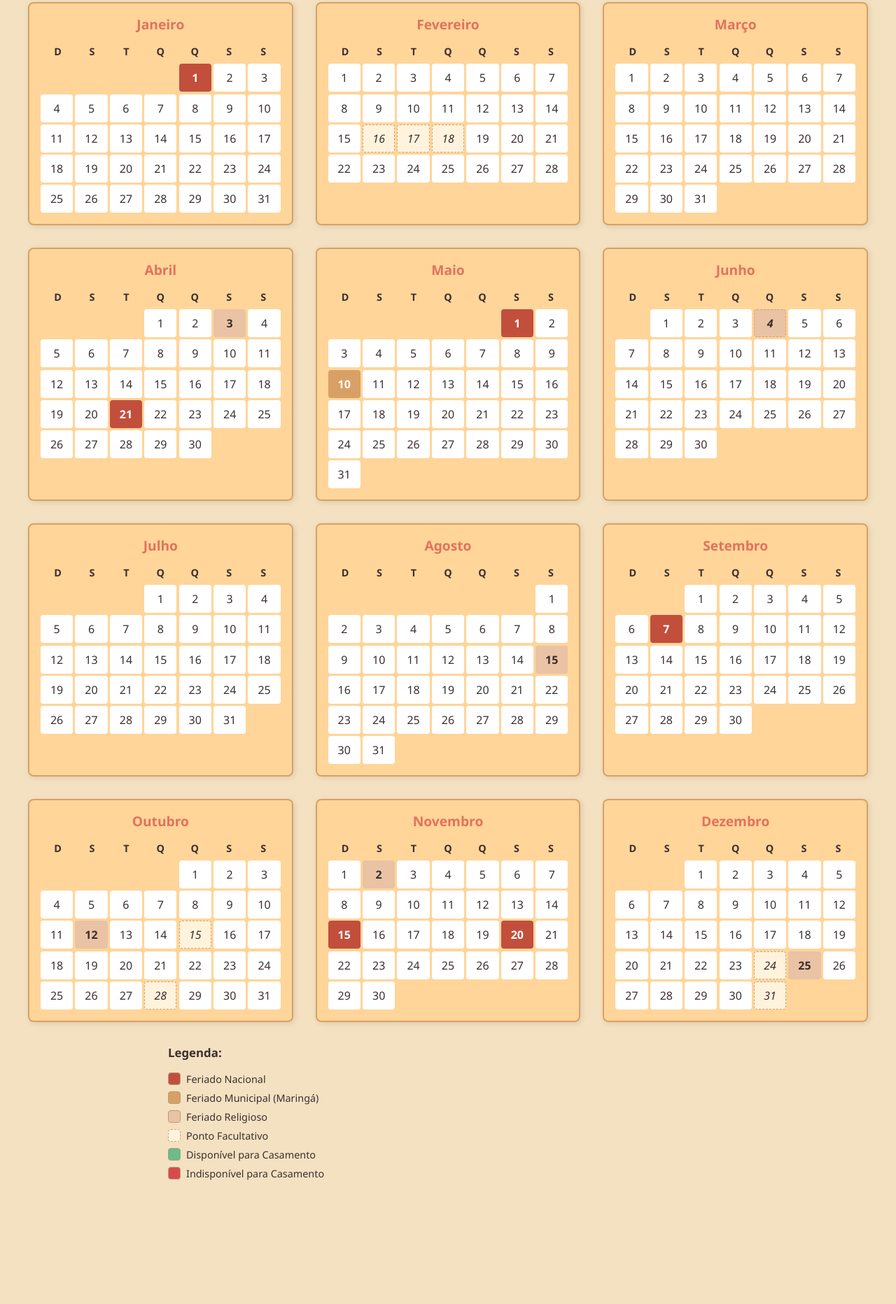
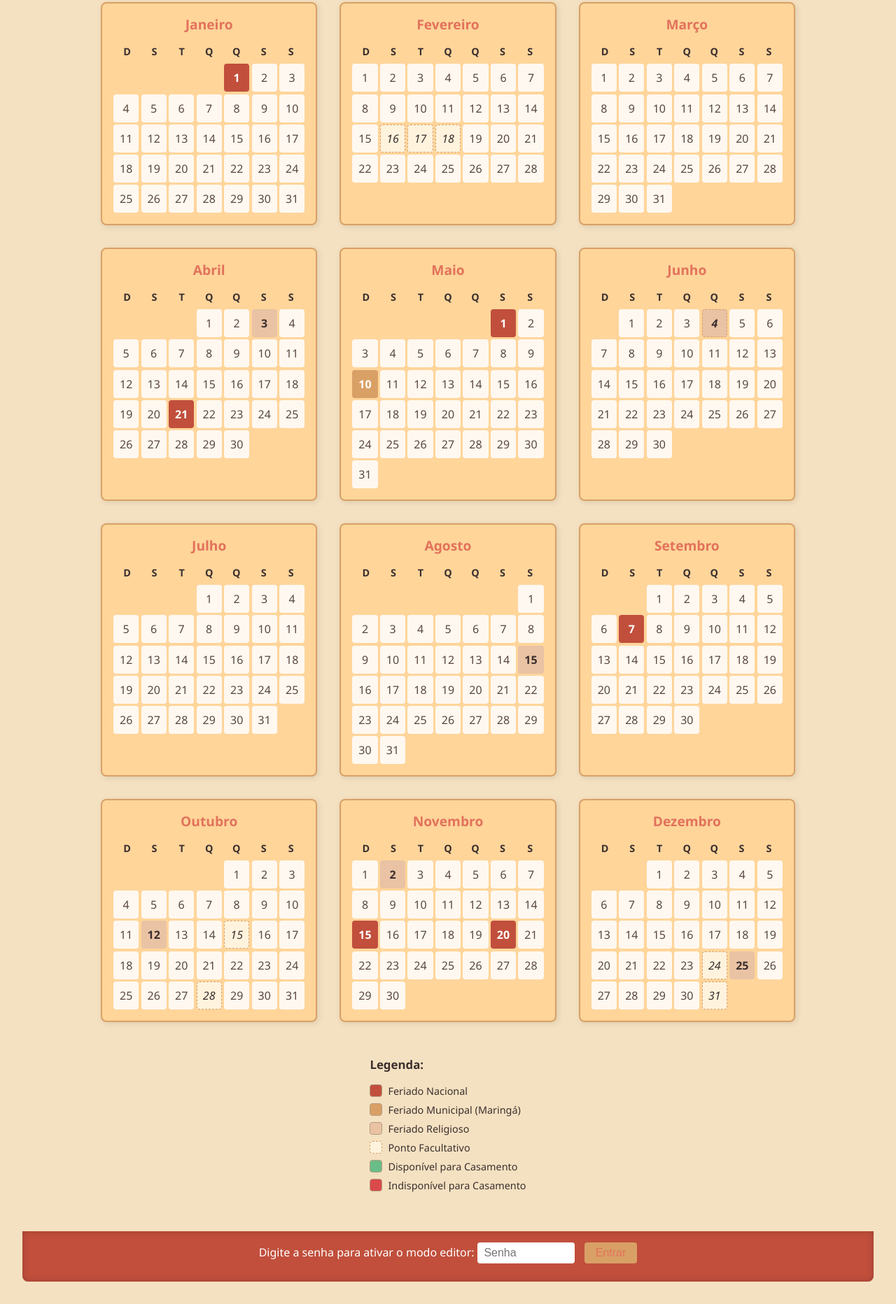
Before and after one commit to ParoquiaSantoExpedito/CasamentosSantoExpedito, a plain HTML site: page index.html in a window 1280 px wide. Shown: the part 125-1989 px from the top of the page at 70% size. Before the commit the page ends 1852 px from the top, so only its background shows below. Drawn offline with Linux system fonts and the light colour scheme.

Commit message:
Update index.html

```diff
--- a/index.html
+++ b/index.html
@@ -3,7 +3,7 @@
 <head>
   <meta charset="UTF-8" />
   <meta name="viewport" content="width=device-width, initial-scale=1" />
-  <title>Calendário de casamentos de 2026</title>
+  <title>Calendário 2026 - Maringá - Disponibilidade Casamento</title>
   <style>
     :root {
       --terracota: #E2725B;
@@ -28,6 +28,10 @@
       -webkit-font-smoothing: antialiased;
       -moz-osx-font-smoothing: grayscale;
       user-select: none;
+      min-height: 100vh;
+      display: flex;
+      flex-direction: column;
+      justify-content: flex-start;
     }
 
     h1 {
@@ -43,6 +47,7 @@
       gap: 2rem;
       max-width: 1200px;
       margin: 0 auto;
+      flex-grow: 1;
     }
 
     .mes {
@@ -147,10 +152,18 @@
       border: 2px solid #7A3B3B !important;
     }
 
+    /* Cursor e seleção para feriados não clicáveis */
+    .dia.feriado-nacional,
+    .dia.feriado-municipal,
+    .dia.facultativo,
+    .dia.feriado-religioso {
+      cursor: default;
+    }
+
     /* Legenda */
     .legenda {
       max-width: 800px;
-      margin: 2rem auto 0 auto;
+      margin: 2rem auto 1rem auto;
       font-size: 0.9rem;
       user-select: text;
     }
@@ -172,18 +185,60 @@
       box-sizing: border-box;
     }
 
-    /* Cursor e seleção para feriados não clicáveis */
-    .dia.feriado-nacional,
-    .dia.feriado-municipal,
-    .dia.facultativo,
-    .dia.feriado-religioso {
+    /* Área senha no rodapé */
+    footer {
+      background: #C14F3C;
+      padding: 1rem 2rem;
+      color: white;
+      text-align: center;
+      user-select: text;
+      box-shadow: inset 0 0 10px rgba(0,0,0,0.2);
+      margin-top: 2rem;
+      border-radius: 0 0 8px 8px;
+    }
+
+    footer input[type="password"] {
+      padding: 0.4rem 0.6rem;
+      font-size: 1rem;
+      border-radius: 4px;
+      border: none;
+      margin-right: 0.6rem;
+      outline: none;
+      max-width: 120px;
+    }
+
+    footer button {
+      padding: 0.4rem 1rem;
+      font-size: 1rem;
+      border-radius: 4px;
+      border: none;
+      background-color: var(--caramelo-escuro);
+      color: var(--terracota);
+      cursor: pointer;
+      transition: background-color 0.3s ease;
+    }
+
+    footer button:hover {
+      background-color: var(--terracota-escuro);
+      color: white;
+    }
+
+    footer .msg {
+      margin-top: 0.6rem;
+      font-weight: bold;
+    }
+
+    /* Desabilitar pointer-events no modo espectador para dias clicáveis */
+    .no-edit .dia:not(.feriado-nacional):not(.feriado-municipal):not(.facultativo):not(.feriado-religioso) {
+      pointer-events: none;
       cursor: default;
+      opacity: 0.85;
     }
   </style>
 </head>
 <body>
-  <h1>Calendário de casamentos de 2026</h1>
-  <div class="ano" id="calendario"></div>
+  <h1>Calendário 2026 – Maringá (Disponibilidade para Casamento)</h1>
+  <div class="ano no-edit" id="calendario"></div>
 
   <div class="legenda">
     <h3>Legenda:</h3>
@@ -194,6 +249,13 @@
     <div><span class="cor-box" style="background-color:#6ABD88;"></span>Disponível para Casamento</div>
     <div><span class="cor-box" style="background-color:#D94A4A;"></span>Indisponível para Casamento</div>
   </div>
+
+  <footer>
+    <label for="senhaInput">Digite a senha para ativar o modo editor:</label>
+    <input type="password" id="senhaInput" placeholder="Senha" autocomplete="off" />
+    <button id="entrarBtn">Entrar</button>
+    <div class="msg" id="msg"></div>
+  </footer>
 
 <script>
   const meses = [
@@ -234,120 +296,200 @@
   const storageKey = 'disponibilidadeCasamento2026';
 
   // Carrega estado salvo do localStorage
-  let disponibilidadeSalva = JSON.parse(localStorage.getItem(storageKey)) || {};
+  let disponibilidadeSalva = JSON.parse(localStorage.getItem(storageKey) || "{}");
 
-  // Formata chave para armazenamento e lookup: "MM-DD"
-  function formatKey(month, day) {
-    return `${String(month + 1).padStart(2, '0')}-${String(day).padStart(2, '0')}`;
+  // Estado do modo editor
+  let modoEditor = false;
+
+  // Função para criar o calendário
+  function criarCalendario() {
+    containerAno.innerHTML = '';
+
+    for(let m=0; m < 12; m++) {
+      const mesDiv = document.createElement('div');
+      mesDiv.className = 'mes';
+
+      // Título do mês
+      const titulo = document.createElement('h2');
+      titulo.textContent = meses[m];
+      mesDiv.appendChild(titulo);
+
+      // Dias da semana
+      const cabecalhoDias = document.createElement('div');
+      cabecalhoDias.className = 'dias-semana';
+      diasSemana.forEach(d => {
+        const diaLetra = document.createElement('div');
+        diaLetra.textContent = d;
+        cabecalhoDias.appendChild(diaLetra);
+      });
+      mesDiv.appendChild(cabecalhoDias);
+
+      // Dias do mês
+      const diasGrid = document.createElement('div');
+      diasGrid.className = 'dias';
+
+      const primeiroDia = new Date(ano, m, 1).getDay(); // 0 (dom) a 6 (sab)
+      const qtdDias = new Date(ano, m + 1, 0).getDate();
+
+      // Ajustar para nosso calendário domingo=0 ... já está certo
+
+      // Espaços vazios antes do primeiro dia
+      for(let i=0; i<primeiroDia; i++) {
+        const vazio = document.createElement('div');
+        vazio.className = 'dia vazio';
+        vazio.textContent = '';
+        diasGrid.appendChild(vazio);
+      }
+
+      // Criar dias
+      for(let d=1; d <= qtdDias; d++) {
+        const diaDiv = document.createElement('div');
+        diaDiv.className = 'dia';
+        diaDiv.textContent = d;
+
+        // Data no formato MM-DD (com zero à esquerda)
+        const mm = (m+1).toString().padStart(2, '0');
+        const dd = d.toString().padStart(2, '0');
+        const dataStr = `${mm}-${dd}`;
+
+        // Verifica se é sábado para possível casamento (vai ficar clicável se modoEditor = true)
+        const dataObj = new Date(ano, m, d);
+        const diaSemana = dataObj.getDay();
+
+        // Marca feriados
+        if(feriados[dataStr]) {
+          const tipos = feriados[dataStr];
+          if(tipos.includes('nacional')) {
+            diaDiv.classList.add('feriado-nacional');
+          }
+          if(tipos.includes('municipal')) {
+            diaDiv.classList.add('feriado-municipal');
+          }
+          if(tipos.includes('facultativo')) {
+            diaDiv.classList.add('facultativo');
+          }
+          if(tipos.includes('religioso')) {
+            diaDiv.classList.add('feriado-religioso');
+          }
+        }
+
+        // Só permite clicar para marcar disponibilidade em sábados que NÃO são feriados
+        // (Feriados não clicáveis)
+        if(diaSemana === 6 && !diaDiv.classList.contains('feriado-nacional') && !diaDiv.classList.contains('feriado-municipal') && !diaDiv.classList.contains('facultativo') && !diaDiv.classList.contains('feriado-religioso')) {
+          diaDiv.dataset.clicavel = 'true';
+          diaDiv.style.cursor = modoEditor ? 'pointer' : 'default';
+        } else {
+          diaDiv.dataset.clicavel = 'false';
+          diaDiv.style.cursor = 'default';
+        }
+
+        // Aplica estado salvo (disponível ou indisponível)
+        if(disponibilidadeSalva[dataStr] === 'disponivel') {
+          diaDiv.classList.add('disponivel');
+        } else if(disponibilidadeSalva[dataStr] === 'indisponivel') {
+          diaDiv.classList.add('indisponivel');
+        }
+
+        diasGrid.appendChild(diaDiv);
+      }
+
+      mesDiv.appendChild(diasGrid);
+      containerAno.appendChild(mesDiv);
+    }
   }
 
-  // Função para alternar estado de disponibilidade no clique
-  // Ciclo: neutro -> disponível -> indisponível -> neutro
-  function alternarEstado(diaDiv, chave) {
-    // Se feriado, não permite editar
-    if (diaDiv.classList.contains('feriado-nacional') ||
-        diaDiv.classList.contains('feriado-municipal') ||
-        diaDiv.classList.contains('facultativo') ||
-        diaDiv.classList.contains('feriado-religioso')) {
-      return;
+  criarCalendario();
+
+  // Atualiza os cursos e pointer-events conforme o modo
+  function atualizarModo() {
+    if(modoEditor) {
+      containerAno.classList.remove('no-edit');
+      // Atualiza cursores para dias clicáveis
+      document.querySelectorAll('.dia').forEach(diaDiv => {
+        if(diaDiv.dataset.clicavel === 'true') {
+          diaDiv.style.cursor = 'pointer';
+        } else {
+          diaDiv.style.cursor = 'default';
+        }
+      });
+    } else {
+      containerAno.classList.add('no-edit');
+      // Desabilita clique e muda cursor
+      document.querySelectorAll('.dia').forEach(diaDiv => {
+        diaDiv.style.cursor = 'default';
+      });
     }
+  }
 
-    // Remove estados anteriores
-    diaDiv.classList.remove('disponivel', 'indisponivel');
+  atualizarModo();
 
-    let estadoAtual = disponibilidadeSalva[chave] || 'neutro';
+  // Interação clique para marcar dias (apenas modo editor)
+  containerAno.addEventListener('click', e => {
+    if(!modoEditor) return;
 
-    if (estadoAtual === 'neutro') {
-      diaDiv.classList.add('disponivel');
-      disponibilidadeSalva[chave] = 'disponivel';
-    } else if (estadoAtual === 'disponivel') {
-      diaDiv.classList.add('indisponivel');
-      disponibilidadeSalva[chave] = 'indisponivel';
+    const el = e.target;
+    if(el.classList.contains('dia') && el.dataset.clicavel === 'true') {
+      // Alternar estados: nada -> disponivel -> indisponivel -> nada
+      if(el.classList.contains('disponivel')) {
+        el.classList.remove('disponivel');
+        el.classList.add('indisponivel');
+        salvarEstado(el, 'indisponivel');
+      } else if(el.classList.contains('indisponivel')) {
+        el.classList.remove('indisponivel');
+        salvarEstado(el, null);
+      } else {
+        el.classList.add('disponivel');
+        salvarEstado(el, 'disponivel');
+      }
+    }
+  });
+
+  // Salva estado no localStorage
+  function salvarEstado(diaEl, estado) {
+    // Identifica a data
+    // Precisamos do mês e dia
+    // Vamos pegar mês pelo elemento pai: h2 do mês, e o dia pelo texto do elemento
+    let mesEl = diaEl.closest('.mes').querySelector('h2').textContent;
+    let diaNum = diaEl.textContent;
+
+    let mesIdx = meses.indexOf(mesEl) + 1; // 1-based
+    let mm = mesIdx.toString().padStart(2, '0');
+    let dd = diaNum.toString().padStart(2, '0');
+    let chave = `${mm}-${dd}`;
+
+    if(estado) {
+      disponibilidadeSalva[chave] = estado;
     } else {
-      // volta para neutro
       delete disponibilidadeSalva[chave];
     }
 
-    // Salva no localStorage
     localStorage.setItem(storageKey, JSON.stringify(disponibilidadeSalva));
   }
 
-  function criarCalendarioMes(mesIndex) {
-    const mesDiv = document.createElement('div');
-    mesDiv.className = 'mes';
+  // Login/Modo editor com senha
+  const senhaCorreta = '1904';
+  const senhaInput = document.getElementById('senhaInput');
+  const entrarBtn = document.getElementById('entrarBtn');
+  const msgDiv = document.getElementById('msg');
 
-    const titulo = document.createElement('h2');
-    titulo.textContent = meses[mesIndex];
-    mesDiv.appendChild(titulo);
+  entrarBtn.addEventListener('click', () => {
+    const senha = senhaInput.value.trim();
+    if(senha === senhaCorreta) {
+      modoEditor = true;
+      atualizarModo();
+      msgDiv.style.color = '#6ABD88';
+      msgDiv.textContent = 'Modo editor ativado! Clique nos sábados para marcar disponibilidade.';
+      senhaInput.value = '';
+      senhaInput.disabled = true;
+      entrarBtn.disabled = true;
+    } else {
+      msgDiv.style.color = '#D94A4A';
+      msgDiv.textContent = 'Senha incorreta. Tente novamente.';
+      senhaInput.value = '';
+      senhaInput.focus();
+    }
+  });
 
-    const diasSemanaDiv = document.createElement('div');
-    diasSemanaDiv.className = 'dias-semana';
-    diasSemana.forEach(dia => {
-      const span = document.createElement('span');
-      span.textContent = dia;
-      diasSemanaDiv.appendChild(span);
-    });
-    mesDiv.appendChild(diasSemanaDiv);
-
-    const diasDiv = document.createElement('div');
-    diasDiv.className = 'dias';
-
-    const primeiroDia = new Date(ano, mesIndex, 1).getDay();
-    const diasNoMes = new Date(ano, mesIndex + 1, 0).getDate();
-
-    // Preenche espaços vazios antes do primeiro dia
-    for (let i = 0; i < primeiroDia; i++) {
-      const vazio = document.createElement('div');
-      vazio.className = 'dia vazio';
-      diasDiv.appendChild(vazio);
-    }
-
-    for (let dia = 1; dia <= diasNoMes; dia++) {
-      const diaDiv = document.createElement('div');
-      diaDiv.className = 'dia';
-      const key = formatKey(mesIndex, dia);
-
-      // Marca feriados com classes e estilos
-      if (feriados[key]) {
-        feriados[key].forEach(tipo => {
-          if (tipo === 'nacional') diaDiv.classList.add('feriado-nacional');
-          if (tipo === 'municipal') diaDiv.classList.add('feriado-municipal');
-          if (tipo === 'facultativo') diaDiv.classList.add('facultativo');
-          if (tipo === 'religioso') diaDiv.classList.add('feriado-religioso');
-        });
-      }
-
-      // Aplica estado salvo de disponibilidade
-      if (disponibilidadeSalva[key]) {
-        if (disponibilidadeSalva[key] === 'disponivel') {
-          diaDiv.classList.add('disponivel');
-        } else if (disponibilidadeSalva[key] === 'indisponivel') {
-          diaDiv.classList.add('indisponivel');
-        }
-      }
-
-      diaDiv.textContent = dia;
-
-      // Só permite clicar nos dias que NÃO são feriados para marcar disponibilidade
-      if (!diaDiv.classList.contains('feriado-nacional') &&
-          !diaDiv.classList.contains('feriado-municipal') &&
-          !diaDiv.classList.contains('facultativo') &&
-          !diaDiv.classList.contains('feriado-religioso')) {
-        diaDiv.addEventListener('click', () => {
-          alternarEstado(diaDiv, key);
-        });
-      }
-
-      diasDiv.appendChild(diaDiv);
-    }
-
-    mesDiv.appendChild(diasDiv);
-    containerAno.appendChild(mesDiv);
-  }
-
-  for (let i = 0; i < 12; i++) {
-    criarCalendarioMes(i);
-  }
 </script>
 </body>
 </html>
```
